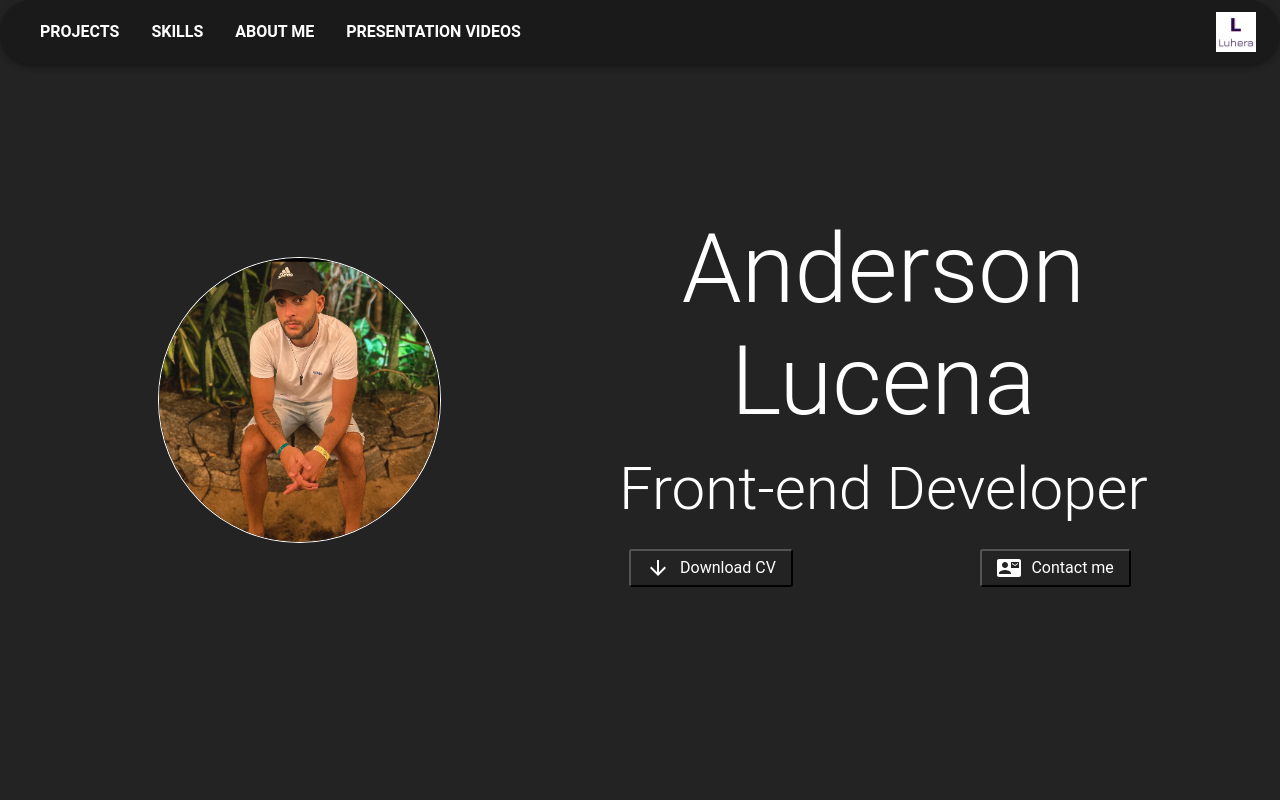
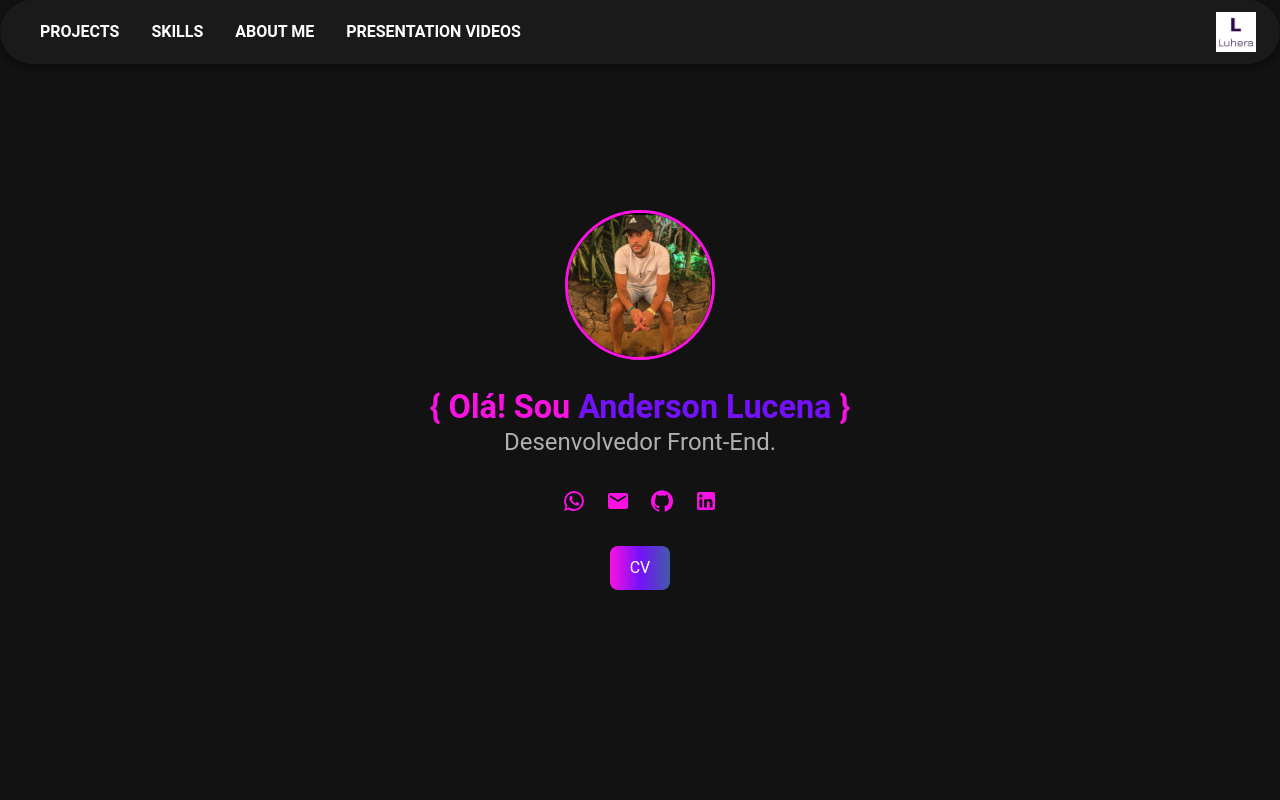
Before and after one commit to Luhera/my-portfolio, a React (Vite) app: page / in a window 1280 px wide. Shown: the top 800 px of the page. Built offline with nearby package versions, Linux system fonts and the light colour scheme.

Commit message:
feat: change of appearance, and update

```diff
--- a/src/pages/Home/sections/Hero/Hero.tsx
+++ b/src/pages/Home/sections/Hero/Hero.tsx
@@ -1,77 +1,106 @@
-import { Grid, styled, Container, Typography } from "@mui/material";
+import { Container, Typography } from "@mui/material";
+import { styled } from "@mui/system";
 import Avatar from "../../../../assets/Imagens/avatar.png";
-import ArrowDownwardIcon from "@mui/icons-material/ArrowDownward";
-import ContactMailIcon from "@mui/icons-material/ContactMail";
-import StyledButton from "../../../../components/StyledButton/StyledButton";
+import WhatsAppIcon from "@mui/icons-material/WhatsApp";
+import EmailIcon from "@mui/icons-material/Email";
+import GitHubIcon from "@mui/icons-material/GitHub";
+import LinkedInIcon from "@mui/icons-material/LinkedIn";
 
-const Hero = () => {
-  const StyledHero = styled("div")(({ theme }) => ({
-    backgroundColor: theme.palette.primary.main,
+// Styled components
+const StyledHero = styled("div")({
+  backgroundColor: "#121212",
   height: "100vh",
   display: "flex",
   alignItems: "center",
-  }));
+  justifyContent: "center",
+  textAlign: "center",
+  color: "#e0e0e0",
+});
 
-  const StyledImg = styled("img")(({ theme }) => ({
-    width: "60%",
+const StyledImg = styled("img")({
+  width: "150px",
+  height: "150px",
   borderRadius: "50%",
-    border: `1px solid ${theme.palette.primary.contrastText}`,
-    display: "block",
-    margin: "0 auto",
-  }));
+  border: "3px solid #FA12E3",
+  marginBottom: "20px",
+});
 
+const StyledIcon = styled("a")({
+  color: "#FA12E3",
+  fontSize: "2rem",
+  margin: "0 10px",
+  textDecoration: "none",
+  "&:hover": {
+    color: "#7312FA",
+  },
+});
+
+const StyledButton = styled("a")({
+  display: "inline-block",
+  background: "linear-gradient(90deg, #FA12E3, #7312FA, #415CA7)",
+  color: "#fff",
+  padding: "10px 20px",
+  borderRadius: "8px",
+  textDecoration: "none",
+  marginTop: "20px",
+  "&:hover": {
+    background: "linear-gradient(-90deg, #FA12E3, #7312FA, #415CA7)",
+  },
+});
+
+const Hero = () => {
   return (
     <StyledHero>
-      <Container maxWidth="lg">
-        <Grid container spacing={2} alignItems="center">
-          <Grid item xs={12} md={5} display="flex" justifyContent="center">
+      <Container maxWidth="sm">
         <StyledImg src={Avatar} alt="Avatar" />
-          </Grid>
-
-          <Grid item xs={12} md={7}>
-            <Typography
-              color="primary.contrastText"
-              variant="h1"
-              textAlign="center"
-              pb={2}
-            >
-              Anderson Lucena
+        <Typography variant="h4" sx={{ fontWeight: "bold", color: "#FA12E3" }}>
+          {`{ Olá! Sou `}
+          <span style={{ color: "#7312FA" }}>Anderson Lucena</span>
+          {` }`}
         </Typography>
 
         <Typography
-              color="primary.contrastText"
-              variant="h2"
-              textAlign="center"
+          variant="h5"
+          gutterBottom
+          style={{ color: "#b0b0b0", marginBottom: "20px" }}
         >
-              Front-end Developer
+          Desenvolvedor Front-End.
         </Typography>
 
-            <Grid container justifyContent="center" spacing={3} pt={3}>
-              <Grid item xs={12} md={6} display="flex" justifyContent="center">
-                <a
-                  href="/Curriculo.pdf"
-                  download
-                  style={{ textDecoration: "none" }}
+        <div>
+          <StyledIcon
+            href="https://wa.me/5581993905410"
+            target="_blank"
+            rel="noopener noreferrer"
           >
-                  <StyledButton>
-                    <ArrowDownwardIcon /> <Typography>Download CV</Typography>
+            <WhatsAppIcon />
+          </StyledIcon>
+          <StyledIcon
+            href="mailto:alucena933"
+            target="_blank"
+            rel="noopener noreferrer"
+          >
+            <EmailIcon />
+          </StyledIcon>
+          <StyledIcon
+            href="https://github.com/luhera"
+            target="_blank"
+            rel="noopener noreferrer"
+          >
+            <GitHubIcon />
+          </StyledIcon>
+          <StyledIcon
+            href="https://linkedin.com/in/luhera"
+            target="_blank"
+            rel="noopener noreferrer"
+          >
+            <LinkedInIcon />
+          </StyledIcon>
+        </div>
+
+        <StyledButton href="/Curriculo.pdf" download>
+          CV
         </StyledButton>
-                </a>
-              </Grid>
-
-              <Grid item xs={12} md={6} display="flex" justifyContent="center">
-                <a
-                  href="alucena933@gmail.com"
-                  style={{ textDecoration: "none" }}
-                >
-                  <StyledButton>
-                    <ContactMailIcon /> <Typography>Contact me</Typography>
-                  </StyledButton>
-                </a>
-              </Grid>
-            </Grid>
-          </Grid>
-        </Grid>
       </Container>
     </StyledHero>
   );
```
Lines whose indentation alone changed are shown as unchanged.
